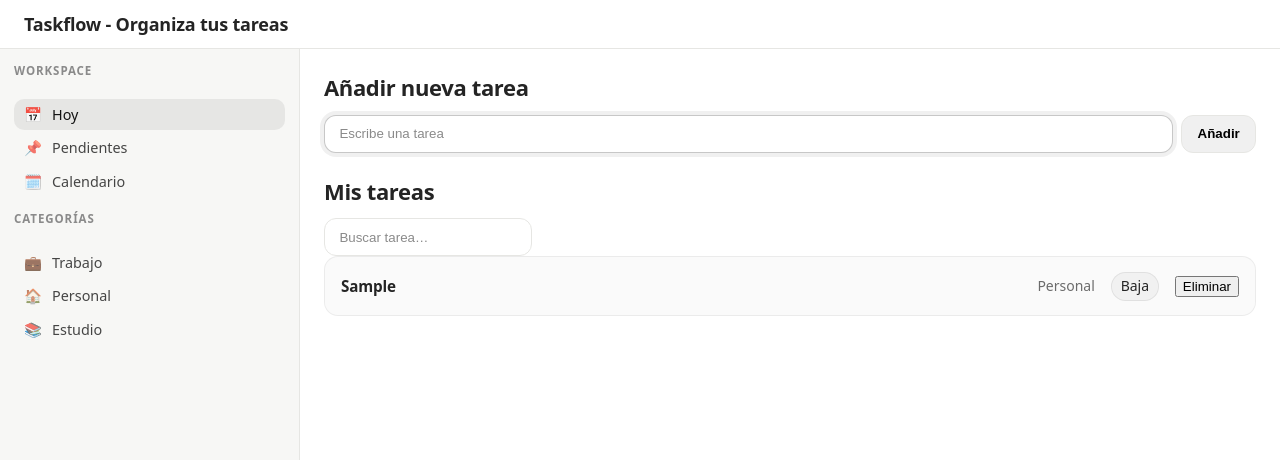
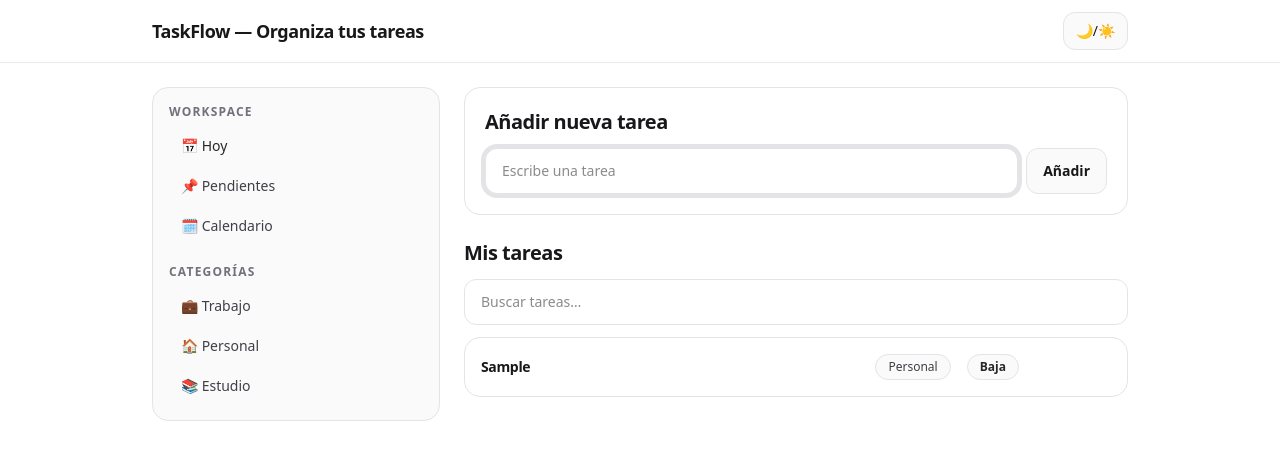
Before and after one commit to troustrider/taskflow-project, a website: page index.html in a window 1280 px wide. Both pictures are taken after typing "Sample" into the empty fields and a click on the button "Añadir". Shown: the top 460 px of the page. Drawn offline with Linux system fonts and the light colour scheme.

Commit message:
Fase 3: Tailwind + dark mode + build scripts

```diff
--- a/app.js
+++ b/app.js
@@ -28,31 +28,47 @@ function renderTasks(filterText = "") {
   const q = filterText.trim().toLowerCase();
 
   for (const task of tasks) {
-    // Bonus filtro: si no coincide, no lo pintamos
     const matches = task.text.toLowerCase().includes(q);
     if (q && !matches) continue;
 
     const li = document.createElement("li");
-    li.className = "task-card";
     li.dataset.id = task.id;
 
+    // Card container
+    li.className =
+      "group flex items-center gap-4 rounded-2xl border border-zinc-200 bg-white px-4 py-3 " +
+      "transition hover:-translate-y-0.5 hover:bg-zinc-50 hover:shadow-sm " +
+      "dark:border-zinc-800 dark:bg-zinc-900/40 dark:hover:bg-zinc-900";
+
+    // Title
     const title = document.createElement("span");
-    title.className = "task-title";
+    title.className = "flex-1 text-sm font-semibold tracking-tight";
     title.textContent = task.text;
 
+    // Category pill
     const category = document.createElement("span");
-    category.className = "task-category";
+    category.className =
+      "hidden sm:inline-flex items-center rounded-full border border-zinc-200 bg-zinc-50 px-3 py-1 text-xs font-medium text-zinc-700 " +
+      "dark:border-zinc-800 dark:bg-zinc-900 dark:text-zinc-200";
     category.textContent = task.category;
 
+    // Priority pill (sutil)
     const badge = document.createElement("span");
-    badge.className = `task-badge ${task.priorityClass}`;
+    badge.className =
+      "inline-flex items-center rounded-full border border-zinc-200 bg-zinc-50 px-3 py-1 text-xs font-semibold " +
+      "text-zinc-800 dark:border-zinc-800 dark:bg-zinc-900 dark:text-zinc-100";
     badge.textContent = task.priority;
 
+    // Delete button (aparece más al hover en desktop)
     const delBtn = document.createElement("button");
     delBtn.type = "button";
-    delBtn.className = "task-delete";
+    delBtn.dataset.action = "delete";
     delBtn.textContent = "Eliminar";
-    delBtn.dataset.action = "delete";
+    delBtn.className =
+      "rounded-xl border border-zinc-200 bg-zinc-50 px-3 py-2 text-xs font-semibold text-zinc-800 " +
+      "transition hover:bg-zinc-100 focus:outline-none focus:ring-4 focus:ring-zinc-200 " +
+      "sm:opacity-0 sm:group-hover:opacity-100 " +
+      "dark:border-zinc-800 dark:bg-zinc-900 dark:text-zinc-100 dark:hover:bg-zinc-800 dark:focus:ring-zinc-800";
 
     li.append(title, category, badge, delBtn);
     list.prepend(li);
@@ -92,12 +108,12 @@ list.addEventListener("click", (event) => {
   const btn = event.target.closest("button[data-action='delete']");
   if (!btn) return;
 
-  const li = btn.closest("li.task-card");
+  const li = btn.closest("li[data-id]");
   if (!li) return;
 
   const id = li.dataset.id;
+
   tasks = tasks.filter((t) => t.id !== id);
-
   saveTasks();
 
   const currentFilter = searchInput ? searchInput.value : "";
@@ -114,3 +130,20 @@ if (searchInput) {
 /* ===== 6) Inicio ===== */
 loadTasks();
 renderTasks();
+// ===== Dark mode toggle =====
+const themeBtn = document.getElementById("theme-toggle");
+
+function setTheme(isDark) {
+  document.documentElement.classList.toggle("dark", isDark);
+  localStorage.setItem("taskflow.theme", isDark ? "dark" : "light");
+}
+
+const savedTheme = localStorage.getItem("taskflow.theme");
+if (savedTheme) setTheme(savedTheme === "dark");
+
+if (themeBtn) {
+  themeBtn.addEventListener("click", () => {
+    const isDark = document.documentElement.classList.contains("dark");
+    setTheme(!isDark);
+  });
+}
--- a/css/styles.css
+++ /dev/null
@@ -1,332 +0,0 @@
-:root {
-  /* Tipografía (compacta estilo app) */
-  --font-sans: ui-sans-serif, system-ui, -apple-system, "Segoe UI", Roboto, Arial,
-    "Noto Sans", "Apple Color Emoji", "Segoe UI Emoji";
-  --text-xs: 0.75rem;
-  --text-sm: 0.875rem;
-  --text-base: 0.95rem;
-  --text-lg: 1.125rem;
-  --text-xl: 1.375rem;
-
-  /* Paleta Notion-like */
-  --bg: #ffffff;
-  --surface: #f7f7f5;
-  --surface-2: #f1f1ef;
-  --text: #242424;
-  --muted: #6b6b6b;
-  --muted-2: #8a8a8a;
-  --border: #e6e6e3;
-
-  /* Espaciado */
-  --space-1: 0.25rem;
-  --space-2: 0.5rem;
-  --space-3: 0.75rem;
-  --space-4: 1rem;
-  --space-6: 1.5rem;
-
-  /* Layout */
-  --sidebar-w: 300px;
-  --radius-sm: 10px;
-  --radius: 14px;
-
-  /* Sombras */
-  --shadow-1: 0 1px 2px rgba(0, 0, 0, 0.06);
-}
-
-/* Base */
-* { box-sizing: border-box; }
-html, body { height: 100%; }
-
-body {
-  margin: 0;
-  font-family: var(--font-sans);
-  font-size: var(--text-base);
-  line-height: 1.35;
-  color: var(--text);
-  background: var(--bg);
-  text-rendering: optimizeLegibility;
-}
-
-/* Neutralizar estilos de links (evita subrayados “de web”) */
-a {
-  color: inherit;
-  text-decoration: none;
-}
-a:visited { color: inherit; }
-a:hover { text-decoration: none; }
-
-/* Header */
-.app-header {
-  position: sticky;
-  top: 0;
-  z-index: 20;
-  background: rgba(255, 255, 255, 0.86);
-  backdrop-filter: blur(8px);
-  border-bottom: 1px solid var(--border);
-  padding: var(--space-3) var(--space-6);
-}
-
-.app-title {
-  margin: 0;
-  font-size: var(--text-lg);
-  font-weight: 650;
-  letter-spacing: -0.2px;
-}
-
-/* Layout */
-.layout {
-  display: flex;
-  min-height: calc(100vh - 56px);
-}
-
-/* Sidebar */
-.sidebar {
-  width: var(--sidebar-w);
-  background: var(--surface);
-  border-right: 1px solid var(--border);
-  padding: 14px;
-}
-
-.sidebar-nav {
-  display: flex;
-  flex-direction: column;
-  gap: 18px; /* separación entre grupos */
-}
-
-/* Títulos (Workspace / Categorías): pequeño y “pro” */
-.sidebar-heading {
-  margin: 0;
-  font-size: 0.72rem;
-  font-weight: 750;
-  letter-spacing: 0.08em;
-  color: var(--muted-2);
-  text-transform: uppercase;
-}
-
-/* 🔧 Ajuste solicitado: menos espacio entre “Categorías” y su lista */
-.sidebar-heading + .sidebar-list {
-  margin-top: 6px; /* antes era más “aire”; ahora más compacto */
-}
-
-/* Listas del sidebar */
-.sidebar-list {
-  list-style: none;
-  padding: 0;
-  margin: 10px 0 0 0; /* el primer grupo tiene un poco de margen */
-  display: grid;
-  gap: 2px;
-}
-
-/* Items de navegación (Workspace y Categorías) */
-.sidebar-link {
-  display: flex;
-  align-items: center;
-  gap: 10px;
-
-  padding: 6px 10px;
-  border-radius: var(--radius-sm);
-
-  font-size: 0.9rem;
-  font-weight: 520;
-
-  /* Así los NO seleccionados se ven bien */
-  color: rgba(0, 0, 0, 0.78);
-
-  transition: background-color 140ms ease, color 140ms ease;
-}
-
-/* Alineación estable del emoji/icono: evita que “baile” */
-.sidebar-link .icon,
-.sidebar-link .emoji {
-  width: 18px;
-  text-align: center;
-  flex: 0 0 18px;
-}
-
-/* Si NO tienes spans .emoji en HTML, esto alinea el primer “carácter” igualmente */
-.sidebar-link::first-letter {
-  /* No fuerza nada, solo evita rarezas con subrayados heredados */
-}
-
-/* Hover Notion-like */
-.sidebar-link:hover {
-  background: rgba(0, 0, 0, 0.05);
-  color: rgba(0, 0, 0, 0.88);
-}
-
-/* Activo */
-.sidebar-link.is-active {
-  background: rgba(0, 0, 0, 0.07);
-  color: rgba(0, 0, 0, 0.92);
-}
-
-/* Contenido */
-.content {
-  flex: 1;
-  padding: var(--space-6);
-  background: var(--bg);
-}
-
-.content > * {
-  max-width: 980px;
-}
-
-/* Paneles */
-.panel {
-  margin-bottom: var(--space-6);
-}
-
-.panel-title {
-  margin: 0 0 var(--space-3) 0;
-  font-size: var(--text-xl);
-  font-weight: 750;
-  letter-spacing: -0.35px;
-}
-
-/* Form */
-.task-form {
-  display: flex;
-  gap: var(--space-2);
-  align-items: center;
-}
-
-.task-input {
-  flex: 1;
-  padding: 0.65rem 0.9rem;
-  border-radius: 12px;
-  border: 1px solid var(--border);
-  background: #fff;
-  transition: box-shadow 160ms ease, border-color 160ms ease;
-}
-
-.task-input::placeholder { color: var(--muted-2); }
-
-.task-input:focus {
-  outline: none;
-  border-color: rgba(0, 0, 0, 0.22);
-  box-shadow: 0 0 0 4px rgba(0, 0, 0, 0.06);
-}
-
-.task-submit {
-  padding: 0.65rem 0.95rem;
-  border-radius: 12px;
-  border: 1px solid var(--border);
-  background: rgba(0, 0, 0, 0.06);
-  cursor: pointer;
-  font-weight: 650;
-  transition: background-color 160ms ease, transform 120ms ease, box-shadow 160ms ease;
-}
-
-.task-submit:hover {
-  background: rgba(0, 0, 0, 0.085);
-  box-shadow: var(--shadow-1);
-}
-
-.task-submit:active { transform: translateY(1px); }
-
-/* Lista tareas */
-.task-list {
-  list-style: none;
-  padding: 0;
-  margin: 0;
-  display: grid;
-  gap: var(--space-2);
-}
-
-/* Tarjeta */
-.task-card {
-  display: flex;
-  align-items: center;
-  gap: var(--space-4);
-
-  padding: 0.9rem 1rem;
-  border-radius: var(--radius);
-  border: 1px solid rgba(0, 0, 0, 0.06);
-  background: rgba(0, 0, 0, 0.02);
-
-  transition: transform 160ms ease, box-shadow 160ms ease, background-color 160ms ease, border-color 160ms ease;
-}
-
-.task-card:hover {
-  transform: translateY(-1px);
-  background: rgba(0, 0, 0, 0.03);
-  border-color: rgba(0, 0, 0, 0.09);
-  box-shadow: var(--shadow-1);
-}
-
-.task-title {
-  flex: 1;
-  font-weight: 650;
-  letter-spacing: -0.15px;
-}
-
-.task-category {
-  font-size: var(--text-sm);
-  color: var(--muted);
-}
-
-.task-badge {
-  font-size: var(--text-sm);
-  padding: 0.25rem 0.55rem;
-  border-radius: 999px;
-  border: 1px solid rgba(0, 0, 0, 0.07);
-  background: rgba(0, 0, 0, 0.04);
-}
-
-/* Responsive */
-@media (max-width: 768px) {
-  .layout { flex-direction: column; }
-
-  .sidebar {
-    width: 100%;
-    border-right: none;
-    border-bottom: 1px solid var(--border);
-  }
-
-  .content { padding: var(--space-4); }
-  .content > * { max-width: 100%; }
-
-  .task-form {
-    flex-direction: column;
-    align-items: stretch;
-  }
-
-  .task-submit { width: 100%; }
-}
-/* ===== Fine-tuning Notion-like ===== */
-
-/* Alinear iconos/emoji: reservamos una columna fija */
-.sidebar-link {
-  gap: 10px;
-}
-
-.sidebar-link .emoji {
-  width: 18px;
-  flex: 0 0 18px;
-  display: inline-flex;
-  align-items: center;
-  justify-content: center;
-}
-
-/* Si NO usas <span class="emoji">, este truco reserva espacio con padding-left */
-.sidebar-link {
-  padding-left: 10px;
-}
-
-/* No activos más suaves */
-.sidebar-link:not(.is-active) {
-  color: rgba(0, 0, 0, 0.72);
-}
-
-/* Hover más uniforme y “app” */
-.sidebar-link:hover {
-  background: rgba(0, 0, 0, 0.055);
-}
-
-/* Un poco menos de aire entre grupos */
-.sidebar-nav {
-  gap: 14px;
-}
-.priority-low { background: rgba(0, 0, 0, 0.04); }
-.priority-medium { background: rgba(0, 0, 0, 0.06); }
-.priority-high { background: rgba(0, 0, 0, 0.08); }
--- a/index.html
+++ b/index.html
@@ -4,99 +4,90 @@
     <meta charset="UTF-8">
     <meta name="viewport" content="width=device-width, initial-scale=1.0">
     <title>TaskFlow</title>
-    <link rel="stylesheet" href="css/styles.css">
+    <link rel="stylesheet" href="css/output.css">
 </head>
-<body>
-<aside>
-    <header class="app-header">
-        <h1 class="app-title">Taskflow - Organiza tus tareas
-        </h1>
+<body class="bg-white text-zinc-900 dark:bg-zinc-950 dark:text-zinc-100">
+  <header class="sticky top-0 z-20 border-b border-zinc-200/70 bg-white/80 backdrop-blur dark:border-zinc-800 dark:bg-zinc-950/70">
+    <div class="mx-auto flex max-w-5xl items-center justify-between px-6 py-3">
+      <h1 class="text-lg font-semibold tracking-tight">TaskFlow — Organiza tus tareas</h1>
+
+      <button
+        id="theme-toggle"
+        type="button"
+        class="rounded-xl border border-zinc-200 bg-zinc-50 px-3 py-2 text-sm font-medium
+               transition hover:bg-zinc-100 focus:outline-none focus:ring-4 focus:ring-zinc-200
+               dark:border-zinc-800 dark:bg-zinc-900 dark:hover:bg-zinc-800 dark:focus:ring-zinc-800"
+      >
+        🌙/☀️
+      </button>
+    </div>
   </header>
 
-    <div class="layout">
+  <div class="mx-auto flex max-w-5xl gap-6 px-6 py-6">
+    <aside class="w-72 shrink-0 rounded-2xl border border-zinc-200 bg-zinc-50 p-4 dark:border-zinc-800 dark:bg-zinc-900/40">
+      <nav class="space-y-5">
+        <section>
+          <h2 class="mb-2 text-xs font-bold tracking-widest text-zinc-500 dark:text-zinc-400">WORKSPACE</h2>
+          <ul class="space-y-1">
+            <li><a class="flex items-center gap-2 rounded-xl px-3 py-2 text-sm font-medium text-zinc-800 transition hover:bg-zinc-100 dark:text-zinc-100 dark:hover:bg-zinc-800/60" href="#">📅 Hoy</a></li>
+            <li><a class="flex items-center gap-2 rounded-xl px-3 py-2 text-sm font-medium text-zinc-700 transition hover:bg-zinc-100 dark:text-zinc-200 dark:hover:bg-zinc-800/60" href="#">📌 Pendientes</a></li>
+            <li><a class="flex items-center gap-2 rounded-xl px-3 py-2 text-sm font-medium text-zinc-700 transition hover:bg-zinc-100 dark:text-zinc-200 dark:hover:bg-zinc-800/60" href="#">🗓️ Calendario</a></li>
+          </ul>
+        </section>
 
-     <aside class="sidebar">
-
-         <nav class="sidebar-nav" aria-label="Navegación principal">
-
-        <h2 class="sidebar-heading">Workspace</h2>
-
-        <ul class="sidebar-list">
-            <li><a class= "sidebar-link is-active" href="#"><span class="emoji">📅</span> Hoy</a></li>
-            <li><a class= "sidebar-link" href="#"><span class="emoji">📌</span> Pendientes</a></li>
-            <li><a class= "sidebar-link" href="#"><span class="emoji">🗓️</span> Calendario</a></li>
+        <section>
+          <h2 class="mb-2 text-xs font-bold tracking-widest text-zinc-500 dark:text-zinc-400">CATEGORÍAS</h2>
+          <ul class="space-y-1">
+            <li><a class="flex items-center gap-2 rounded-xl px-3 py-2 text-sm font-medium text-zinc-700 transition hover:bg-zinc-100 dark:text-zinc-200 dark:hover:bg-zinc-800/60" href="#">💼 Trabajo</a></li>
+            <li><a class="flex items-center gap-2 rounded-xl px-3 py-2 text-sm font-medium text-zinc-700 transition hover:bg-zinc-100 dark:text-zinc-200 dark:hover:bg-zinc-800/60" href="#">🏠 Personal</a></li>
+            <li><a class="flex items-center gap-2 rounded-xl px-3 py-2 text-sm font-medium text-zinc-700 transition hover:bg-zinc-100 dark:text-zinc-200 dark:hover:bg-zinc-800/60" href="#">📚 Estudio</a></li>
           </ul>
-
-        <h2 class="sidebar-heading">Categorías</h2>
-
-        <ul class="sidebar-list">
-            <li><a class="sidebar-link" href="#"><span class="emoji">💼</span> Trabajo</a></li>
-            <li><a class="sidebar-link" href="#"><span class="emoji">🏠</span> Personal</a></li>
-            <li><a class="sidebar-link" href="#"><span class="emoji">📚</span> Estudio</a></li>
-        </ul>
-
+        </section>
       </nav>
-
     </aside>
 
-        <main class="content">
-
-            <section class="panel">
-               <h2 class="panel-title">Añadir nueva tarea</h2>
-
-                 <form id="task-form" class="task-form">
-
-                 <input autocomplete="off"
-                 class="task-input"
+    <main class="flex-1 space-y-6">
+      <section class="rounded-2xl border border-zinc-200 bg-white p-5 dark:border-zinc-800 dark:bg-zinc-900/40">
+        <h2 class="mb-3 text-xl font-semibold tracking-tight">Añadir nueva tarea</h2>
+<form id="task-form" class="flex flex-col gap-2 sm:flex-row sm:items-center">
+  <input
     id="task-input"
+    class="w-full rounded-xl border border-zinc-200 bg-white px-4 py-3 text-sm
+           transition focus:outline-none focus:ring-4 focus:ring-zinc-200
+           dark:border-zinc-800 dark:bg-zinc-950 dark:focus:ring-zinc-800"
     type="text"
-                 placeholder="Escribe una tarea">
-                 <button class="task-submit">Añadir</button>
-
+    placeholder="Escribe una tarea"
+    autocomplete="off"
+  />
+  <button
+    type="submit"
+    class="rounded-xl border border-zinc-200 bg-zinc-50 px-4 py-3 text-sm font-semibold
+           transition hover:bg-zinc-100 focus:outline-none focus:ring-4 focus:ring-zinc-200
+           dark:border-zinc-800 dark:bg-zinc-900 dark:hover:bg-zinc-800 dark:focus:ring-zinc-800"
+  >
+    Añadir
+  </button>
 </form>
-
       </section>
 
-            <section class="panel">
+      <section class="space-y-3">
+        <h2 class="text-xl font-semibold tracking-tight">Mis tareas</h2>
 
-
-             <h2 class="panel-title">Mis tareas</h2>
         <input
           id="search-input"
-                 class="task-input"
+          class="w-full rounded-xl border border-zinc-200 bg-white px-4 py-3 text-sm
+                 transition focus:outline-none focus:ring-4 focus:ring-zinc-200
+                 dark:border-zinc-800 dark:bg-zinc-950 dark:focus:ring-zinc-800"
           type="text"
-                 placeholder="Buscar tarea…"
+          placeholder="Buscar tareas…"
           autocomplete="off"
         />
-             <ul class="task-list" id="task-list">
 
-             <li class="task-card">
-                 <span class="task-title">Estudiar JavaScript</span>
-                 <span class="task-category">Estudio</span>
-                 <span class="task-badge">Alta</span>
-             </li>
-             <li class="task-card">
-                 <span class="task-title">Organizar base de datos recetas</span>
-                 <span class="task-category">Personal</span>
-                 <span class="task-badge">Baja</span>
-             </li>
-             <li class="task-card">
-                 <span class="task-title">Ir al gimnasio</span>
-                 <span class="task-category">Personal</span>
-                 <span class="task-badge">Baja</span>
-             </li>
-             <li class="task-card">
-                 <span class="task-title">Pagar factura luz</span>
-                 <span class="task-category">Personal</span>
-                 <span class="task-badge">Alta</span>
-             </li>
+        <ul id="task-list" class="space-y-2"></ul>
+      </section>
+    </main>
+</div>
+<script src="app.js" defer></script>
 
-             </ul>
-
-        </main>
-
-    </div>
-
-<script src="app.js" defer></script>
 </body>
 </html>
--- /dev/null
+++ b/input.css
@@ -0,0 +1,5 @@
+@config "./tailwind.config.js";
+@import "tailwindcss";
+
+@source "./index.html";
+@source "./app.js";
--- /dev/null
+++ b/tailwind.config.js
@@ -0,0 +1,6 @@
+/** @type {import('tailwindcss').Config} */
+module.exports = {
+  darkMode: "class",
+  theme: { extend: {} },
+  plugins: [],
+};
```
Also changed, not shown: package.json (added, +28 -0 lines), css/output.css (added), 2 other files. Lines whose indentation alone changed are shown as unchanged.
